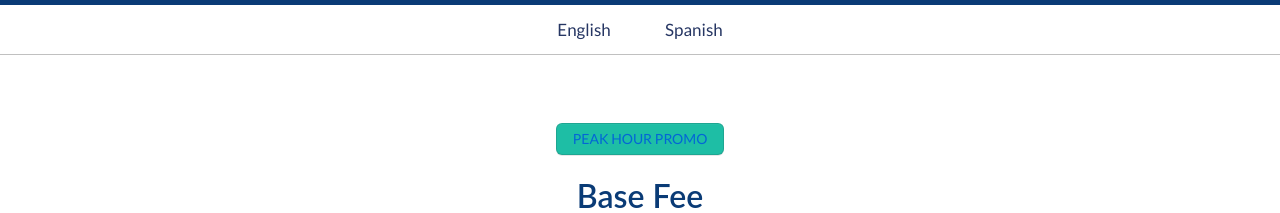
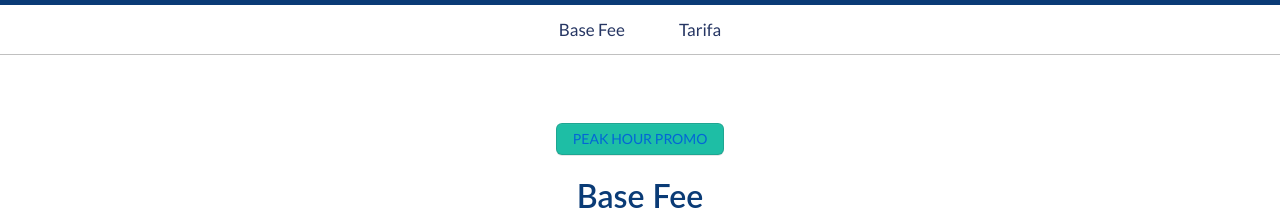
Before and after one commit to brd-blog/base-fee, a Jekyll site: the page built from index.html, in a window 1280 px wide. Shown: the top 213 px of the page. Built offline with Jekyll 4.4.1, drawn with Linux system fonts in a browser that asks for light colours; some web fonts are replaced.

Commit message:
renamed buttons

```diff
--- a/_layouts/default.html
+++ b/_layouts/default.html
@@ -7,8 +7,8 @@
     <nav class="nav-main">
       <ul>
         <!-- <li class="logo"><a class="hvr-ripple-out" href="{{ site.baseurl }}/"> English </a></li> -->
-        <li class="hvr-underline-reveal"><a href="{{ site.baseurl }}/"> English </a></li>
-        <li class="hvr-underline-reveal"><a href="{{ site.baseurl }}/spanish/">Spanish</a></li>
+        <li class="hvr-underline-reveal"><a href="{{ site.baseurl }}/"> Base Fee </a></li>
+        <li class="hvr-underline-reveal"><a href="{{ site.baseurl }}/spanish/">Tarifa</a></li>
         <!-- <li class="logo"><a class="hvr-ripple-out" href="{{ site.baseurl }}/"> Peak hour promo </a></li> -->
         <!-- <li class="hvr-underline-reveal"><a href="{{ site.baseurl }}/blog/">blog</a></li> -->
       </ul>
```
